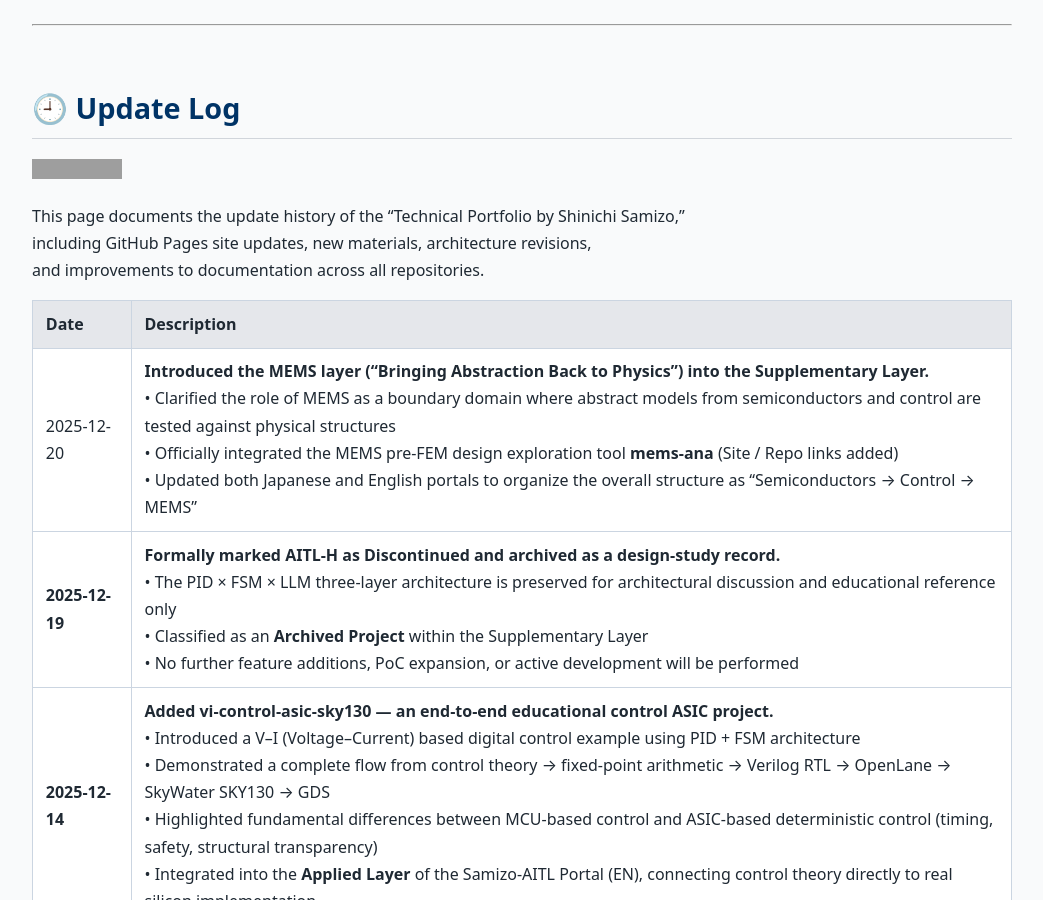
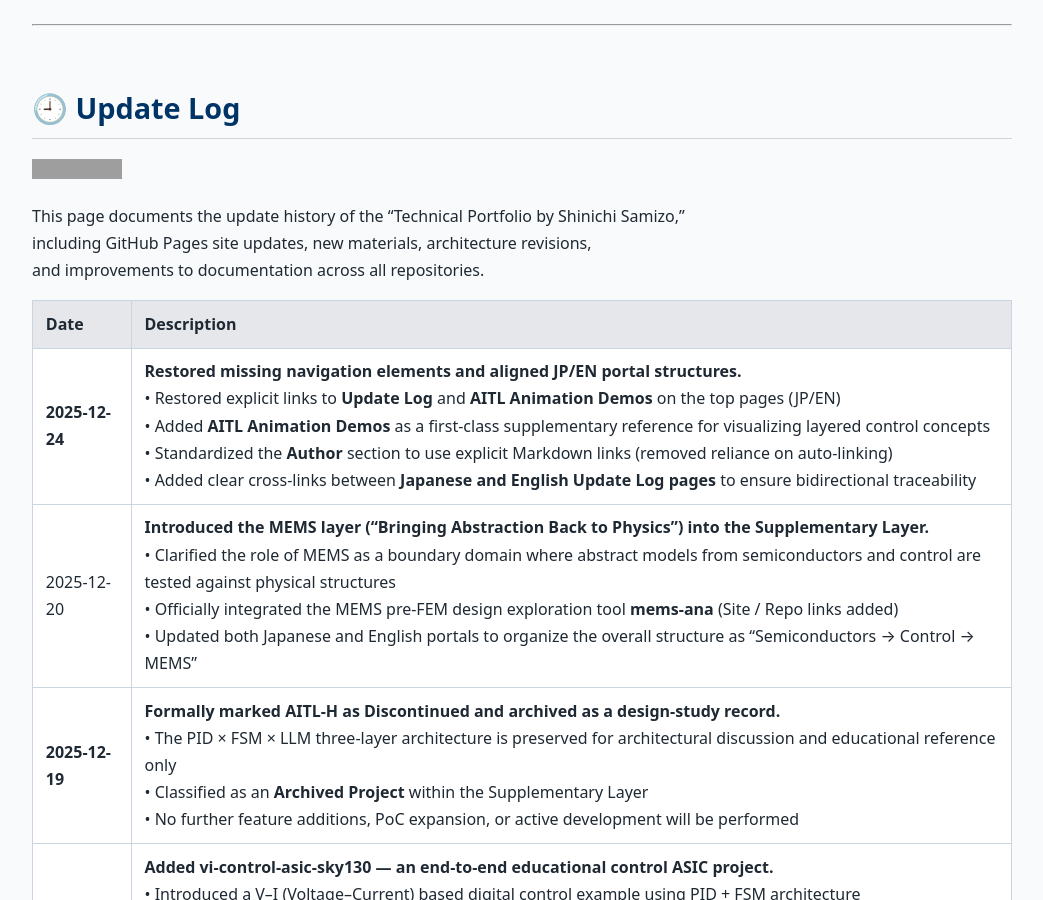
Before and after one commit to Samizo-AITL/Samizo-AITL.github.io, a Jekyll site: the page built from about/update/en/index.md, in a window 1280 px wide and 900 px high. Shown: the whole window, without its empty margins (118-1161 px from the left). Built offline with Jekyll 4.4.1, drawn with Linux system fonts in a browser that asks for light colours; grey boxes are pictures that could not be loaded.

Commit message:
Update index.md

```diff
--- a/about/update/en/index.md
+++ b/about/update/en/index.md
@@ -14,6 +14,7 @@ and improvements to documentation across all repositories.
 
 | Date       | Description                                                                 |
 |------------|-----------------------------------------------------------------------------|
+| **2025-12-24** | **Restored missing navigation elements and aligned JP/EN portal structures.**<br>• Restored explicit links to **Update Log** and **AITL Animation Demos** on the top pages (JP/EN)<br>• Added **AITL Animation Demos** as a first-class supplementary reference for visualizing layered control concepts<br>• Standardized the **Author** section to use explicit Markdown links (removed reliance on auto-linking)<br>• Added clear cross-links between **Japanese and English Update Log pages** to ensure bidirectional traceability |
 | 2025-12-20 | **Introduced the MEMS layer (“Bringing Abstraction Back to Physics”) into the Supplementary Layer.**<br>• Clarified the role of MEMS as a boundary domain where abstract models from semiconductors and control are tested against physical structures<br>• Officially integrated the MEMS pre-FEM design exploration tool **mems-ana** (Site / Repo links added)<br>• Updated both Japanese and English portals to organize the overall structure as “Semiconductors → Control → MEMS” |
 | **2025-12-19** | **Formally marked AITL-H as Discontinued and archived as a design-study record.**<br>• The PID × FSM × LLM three-layer architecture is preserved for architectural discussion and educational reference only<br>• Classified as an **Archived Project** within the Supplementary Layer<br>• No further feature additions, PoC expansion, or active development will be performed |
 | **2025-12-14** | **Added vi-control-asic-sky130 — an end-to-end educational control ASIC project.**<br>• Introduced a V–I (Voltage–Current) based digital control example using PID + FSM architecture<br>• Demonstrated a complete flow from control theory → fixed-point arithmetic → Verilog RTL → OpenLane → SkyWater SKY130 → GDS<br>• Highlighted fundamental differences between MCU-based control and ASIC-based deterministic control (timing, safety, structural transparency)<br>• Integrated into the **Applied Layer** of the Samizo-AITL Portal (EN), connecting control theory directly to real silicon implementation |
```
